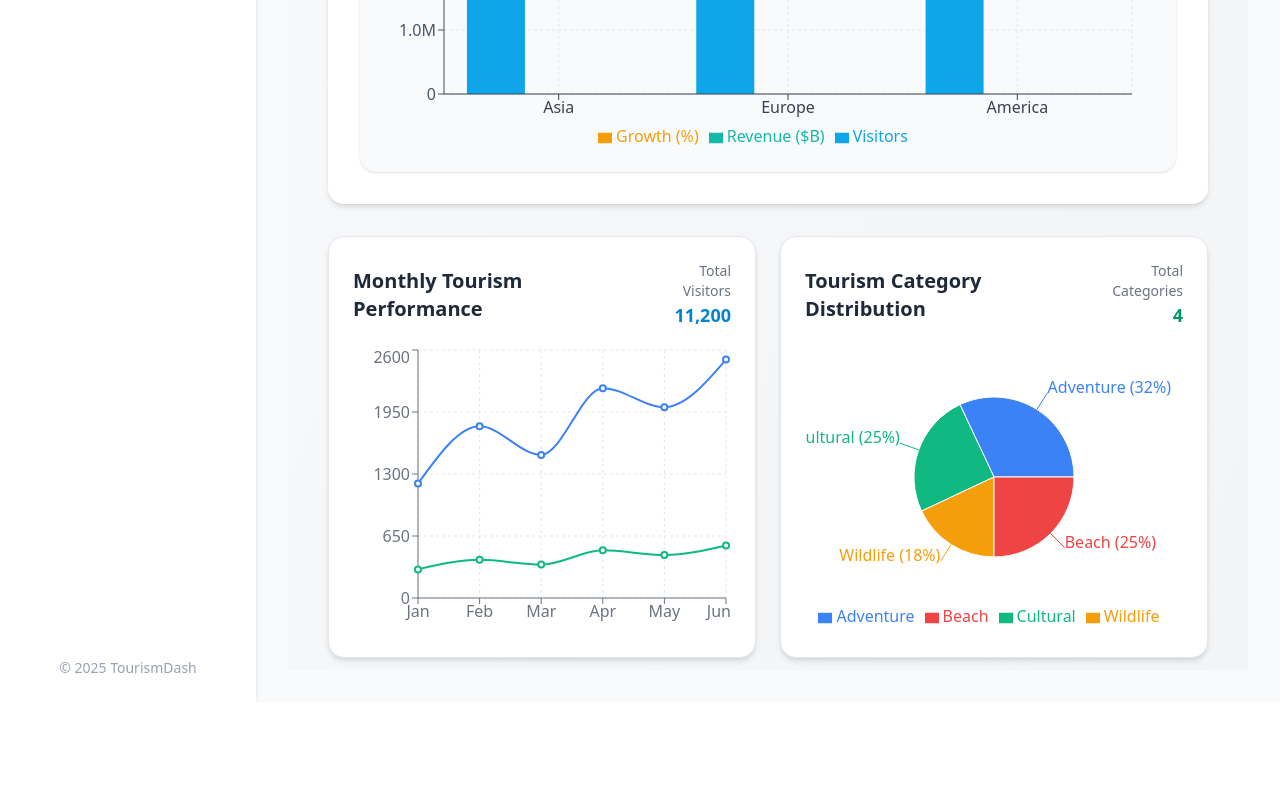
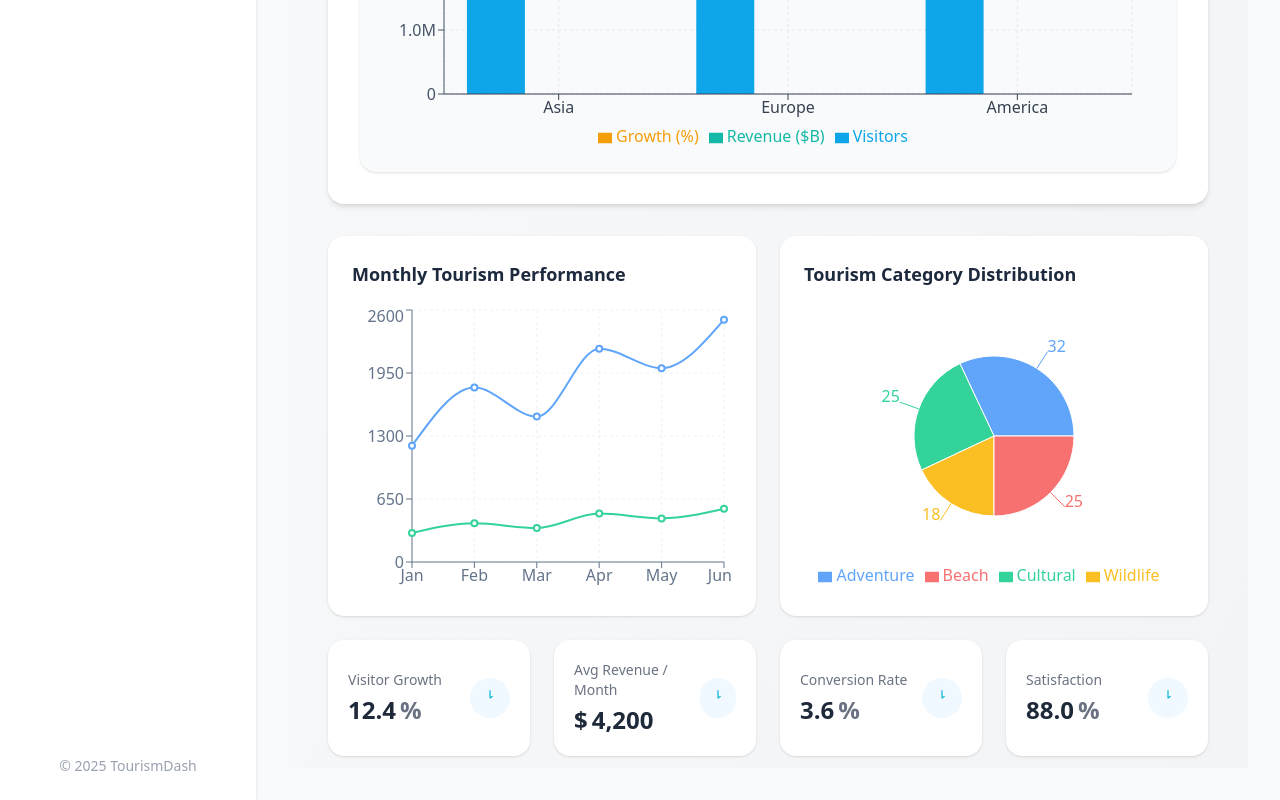
Before and after one commit to alokmuskan/Task, a React (Vite) app: page / in a window 1280 px wide. Shown: the part 1697-2497 px from the top of the page. Before the commit the page ends 2399 px from the top, so only its background shows below. Built offline with nearby package versions, Linux system fonts and the light colour scheme.

Commit message:
added performance overview to TourismInsights

```diff
--- a/src/components/TourismInsights.jsx
+++ b/src/components/TourismInsights.jsx
@@ -1,3 +1,4 @@
+// src/components/TourismInsights.jsx
 import React from "react";
 import { motion } from "framer-motion";
 import CountUp from "react-countup";
@@ -31,85 +32,68 @@ const categoryData = [
   { name: "Beach", value: 25 },
 ];
 
-const COLORS = ["#3b82f6", "#10b981", "#f59e0b", "#ef4444"];
+const COLORS = ["#60a5fa", "#34d399", "#fbbf24", "#f87171"];
 
 export default function TourismInsights() {
+  // static performance metrics (new cards)
+  const perfMetrics = [
+    { title: "Visitor Growth", value: 12.4, suffix: "%" },
+    { title: "Avg Revenue / Month", value: 4_200, prefix: "$" },
+    { title: "Conversion Rate", value: 3.6, suffix: "%" },
+    { title: "Satisfaction", value: 88, suffix: "%" },
+  ];
+
   return (
     <motion.div
-      className="grid grid-cols-1 md:grid-cols-2 gap-6 mt-8"
-      initial={{ opacity: 0, y: 30 }}
+      className="space-y-6 mt-8"
+      initial={{ opacity: 0, y: 40 }}
       animate={{ opacity: 1, y: 0 }}
-      transition={{ duration: 0.7 }}
+      transition={{ duration: 0.6 }}
     >
-      {/* Performance Line Chart */}
+      {/* Charts row: keep white card backgrounds so charts look clean on gradient page */}
+      <div className="grid grid-cols-1 lg:grid-cols-2 gap-6">
+        {/* Line Chart Card */}
         <motion.div
-        className="bg-white p-6 rounded-2xl shadow-md border border-gray-200"
-        whileHover={{ scale: 1.02 }}
-        transition={{ type: "spring", stiffness: 120 }}
+          className="bg-white rounded-2xl shadow-sm p-6"
+          initial={{ opacity: 0, y: 20 }}
+          animate={{ opacity: 1, y: 0 }}
+          transition={{ duration: 0.6 }}
+          whileHover={{ translateY: -4 }}
         >
-        <div className="flex justify-between items-center mb-4">
-          <h2 className="text-xl font-semibold text-gray-800">
+          <h3 className="text-lg font-semibold text-slate-800 mb-4">
             Monthly Tourism Performance
-          </h2>
-          <div className="text-right">
-            <p className="text-sm text-gray-500">Total Visitors</p>
-            <p className="text-lg font-semibold text-sky-600">
-              <CountUp
-                end={performanceData.reduce((a, b) => a + b.visitors, 0)}
-                duration={2}
-              />
-            </p>
-          </div>
-        </div>
-
+          </h3>
           <div className="h-72">
             <ResponsiveContainer width="100%" height="100%">
-            <LineChart data={performanceData}>
-              <CartesianGrid strokeDasharray="3 3" stroke="#e5e7eb" />
-              <XAxis dataKey="month" stroke="#6b7280" />
-              <YAxis stroke="#6b7280" />
+              <LineChart data={performanceData} margin={{ top: 6, right: 8, left: 0, bottom: 0 }}>
+                <CartesianGrid strokeDasharray="3 3" stroke="#eef2f7" />
+                <XAxis dataKey="month" stroke="#64748b" />
+                <YAxis stroke="#64748b" />
                 <Tooltip
                   contentStyle={{
                     backgroundColor: "#ffffff",
-                  border: "1px solid #d1d5db",
-                  color: "#111827",
+                    border: "1px solid #e6eef8",
+                    color: "#0f172a",
                   }}
                 />
-              <Line
-                type="monotone"
-                dataKey="visitors"
-                stroke="#3b82f6"
-                strokeWidth={2}
-              />
-              <Line
-                type="monotone"
-                dataKey="revenue"
-                stroke="#10b981"
-                strokeWidth={2}
-              />
+                <Line type="monotone" dataKey="visitors" stroke="#60a5fa" strokeWidth={2} />
+                <Line type="monotone" dataKey="revenue" stroke="#34d399" strokeWidth={2} />
               </LineChart>
             </ResponsiveContainer>
           </div>
         </motion.div>
 
-      {/* Category Pie Chart */}
+        {/* Pie Chart Card */}
         <motion.div
-        className="bg-white p-6 rounded-2xl shadow-md border border-gray-200"
-        whileHover={{ scale: 1.02 }}
-        transition={{ type: "spring", stiffness: 120 }}
+          className="bg-white rounded-2xl shadow-sm p-6 flex flex-col"
+          initial={{ opacity: 0, y: 20 }}
+          animate={{ opacity: 1, y: 0 }}
+          transition={{ duration: 0.6, delay: 0.05 }}
+          whileHover={{ translateY: -4 }}
         >
-        <div className="flex justify-between items-center mb-4">
-          <h2 className="text-xl font-semibold text-gray-800">
+          <h3 className="text-lg font-semibold text-slate-800 mb-4">
             Tourism Category Distribution
-          </h2>
-          <div className="text-right">
-            <p className="text-sm text-gray-500">Total Categories</p>
-            <p className="text-lg font-semibold text-emerald-600">
-              <CountUp end={categoryData.length} duration={1.5} />
-            </p>
-          </div>
-        </div>
-
+          </h3>
           <div className="h-72 flex items-center justify-center">
             <ResponsiveContainer width="100%" height="100%">
               <PieChart>
@@ -120,20 +104,17 @@ export default function TourismInsights() {
                   cx="50%"
                   cy="50%"
                   outerRadius={80}
-                label={({ name, value }) => `${name} (${value}%)`}
+                  label
                 >
                   {categoryData.map((entry, index) => (
-                  <Cell
-                    key={`cell-${index}`}
-                    fill={COLORS[index % COLORS.length]}
-                  />
+                    <Cell key={`cell-${index}`} fill={COLORS[index % COLORS.length]} />
                   ))}
                 </Pie>
                 <Tooltip
                   contentStyle={{
                     backgroundColor: "#ffffff",
-                  border: "1px solid #d1d5db",
-                  color: "#111827",
+                    border: "1px solid #e6eef8",
+                    color: "#0f172a",
                   }}
                 />
                 <Legend />
@@ -141,6 +122,52 @@ export default function TourismInsights() {
             </ResponsiveContainer>
           </div>
         </motion.div>
+      </div>
+
+      {/* Performance Cards row */}
+      <motion.div
+        className="grid grid-cols-1 sm:grid-cols-2 lg:grid-cols-4 gap-6"
+        initial={{ opacity: 0, y: 20 }}
+        animate={{ opacity: 1, y: 0 }}
+        transition={{ duration: 0.6, delay: 0.08 }}
+      >
+        {perfMetrics.map((m) => (
+          <motion.div
+            key={m.title}
+            className="bg-white rounded-2xl shadow-sm p-5 flex items-center justify-between"
+            whileHover={{ scale: 1.02 }}
+            transition={{ type: "spring", stiffness: 300, damping: 20 }}
+          >
+            <div>
+              <p className="text-sm text-gray-500 mb-1">{m.title}</p>
+              <h4 className="text-2xl font-semibold text-gray-800">
+                {m.prefix ? <span className="mr-1">{m.prefix}</span> : null}
+                <CountUp
+                  end={m.value}
+                  duration={1.8}
+                  separator=","
+                  decimals={m.suffix === "%" || String(m.value).includes(".") ? 1 : 0}
+                  decimal="."
+                />
+                {m.suffix ? <span className="ml-1 text-gray-500">{m.suffix}</span> : null}
+              </h4>
+            </div>
+            {/* simple decorative icon circle */}
+            <div className="w-10 h-10 rounded-full bg-sky-50 flex items-center justify-center">
+              <svg width="18" height="18" viewBox="0 0 24 24" fill="none" className="text-sky-500">
+                <path d="M12 2v10l3-2" stroke="#06b6d4" strokeWidth="1.6" strokeLinecap="round" strokeLinejoin="round"/>
+              </svg>
+            </div>
+          </motion.div>
+        ))}
+      </motion.div>
+
+      {/* NOTE:
+          The parent page currently uses a subtle gradient background:
+            className="bg-gradient-to-br from-gray-50 to-gray-100"
+          If you want the entire app area to be pure white instead, change the parent container (in App.jsx or Dashboard.jsx)
+          from that gradient class to simply `bg-white` (or remove it) — charts/cards here will still have white backgrounds.
+      */}
     </motion.div>
   );
 }
```
Lines whose indentation alone changed are shown as unchanged.
